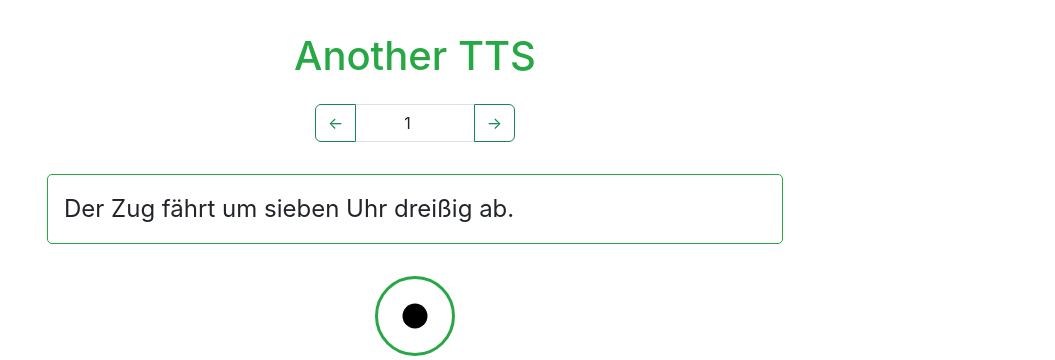
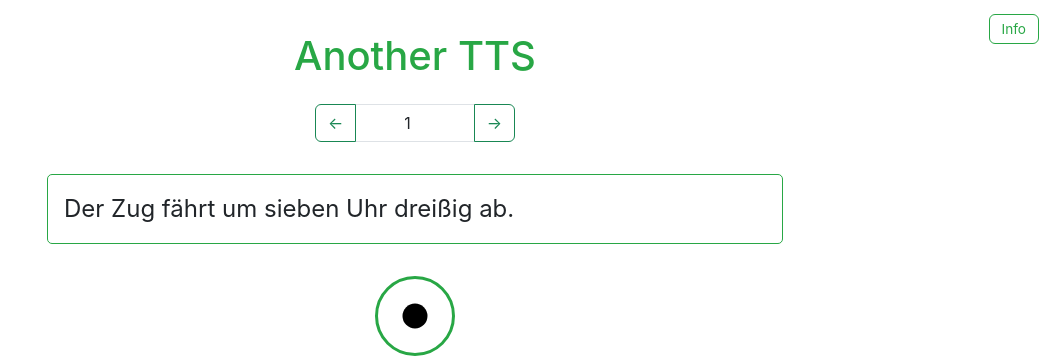
Before and after one commit to ItsJamin/another-tts, a Flask app: page / in a window 1280 px wide. Shown: the top 360 px of the page, without its empty margins (225-1280 px from the left). Run offline with Flask 3, Linux system fonts and the light colour scheme; parts of the project's set-up code (start-up, migrations or seed data) failed here and were passed over.

Commit message:
add button for navigation to export

```diff
--- a/static/css/style.css
+++ b/static/css/style.css
@@ -119,3 +119,26 @@ body {
     width: 100%;
     display: inline-block;
 }
+
+.export-link {
+    position: absolute;
+    top: 1rem;
+    right: 1rem;
+}
+
+.export-btn {
+    border: 1px solid #28a745;
+    background: white;
+    color: #28a745;
+    padding: 0.35rem 0.75rem;
+    border-radius: 6px;
+    font-size: 0.85rem;
+    cursor: pointer;
+    transition: all 0.2s ease;
+    text-decoration: none;
+}
+
+.export-btn:hover {
+    background: #28a745;
+    color: white;
+}
--- a/templates/index.html
+++ b/templates/index.html
@@ -3,6 +3,14 @@
 {% block title %}Another TTS{% endblock %}
 
 {% block content %}
+
+<div class="export-link">
+    <a href="{{ url_for('export.export_overview') }}" class="export-btn">
+        Info
+    </a>
+</div>
+
+
 <h1 class="text-center mb-4" style="color: #28a745;">
     Another TTS
 </h1>
```
